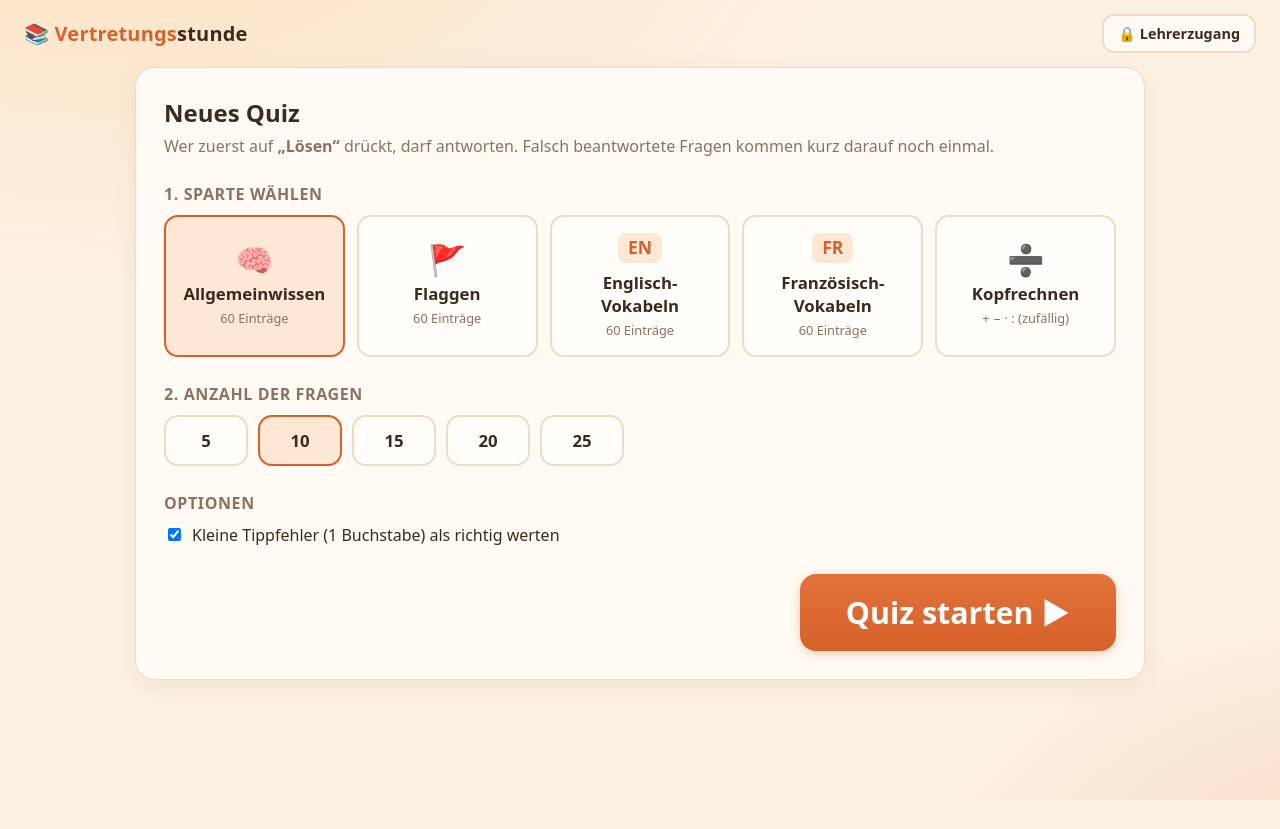
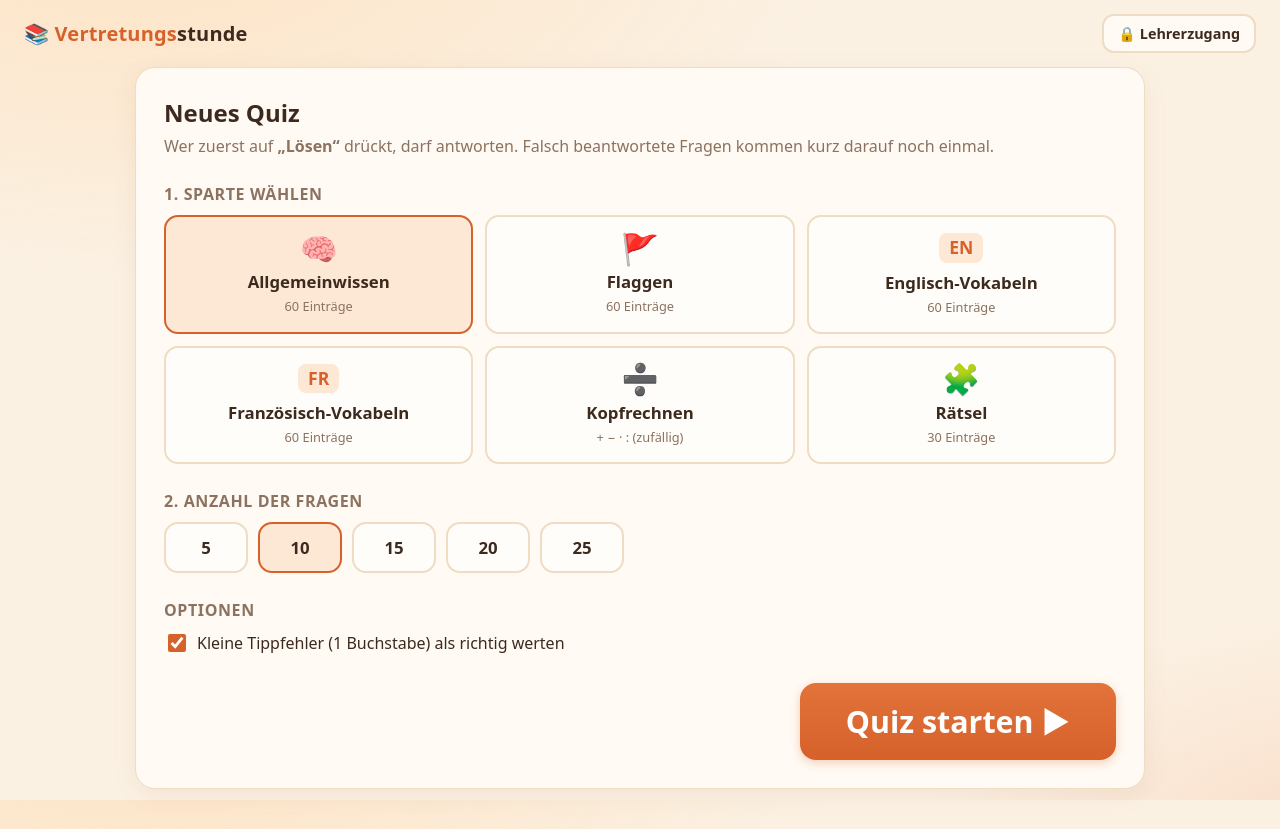
Before and after one commit to wglang78/Vertretungsstunden, a plain HTML site: page index.html in a window 1280 px wide. Before the commit the page ends 800 px from the top, so only its background shows below. Drawn offline with Linux system fonts and the light colour scheme.

Commit message:
Neue Sparte Rätsel (eigene Quizlisten möglich)
Co-Authored-By: Claude Opus 5.5 <noreply@anthropic.com>
Claude-Session: https://claude.ai/code/session_015gGfqpZjyiRjBZ7McWECTH

```diff
--- a/data.js
+++ b/data.js
@@ -123,5 +123,38 @@ const DEFAULT_DATA = {
     ["essen", "manger"], ["trinken", "boire"], ["schlafen", "dormir"], ["Hausaufgaben", "les devoirs"],
     ["Geburtstag", "l'anniversaire"], ["Küche", "la cuisine"], ["Garten", "le jardin"], ["Fluss", "la rivière/le fleuve"],
     ["Berg", "la montagne"], ["Vogel", "l'oiseau"], ["Pferd", "le cheval"], ["Danke", "merci"]
+  ],
+  // Rätsel: Frage ; Antwort (mehrere richtige Antworten mit "/")
+  raetsel: [
+    ["Was hat Zähne, kann aber nicht beißen?", "Kamm"],
+    ["Was wird nasser, je mehr es trocknet?", "Handtuch"],
+    ["Was hat einen Hals, aber keinen Kopf?", "Flasche"],
+    ["Was gehört dir, wird aber von anderen viel öfter benutzt als von dir?", "dein Name/Name"],
+    ["Was hat Zeiger, kann aber nicht zeigen, wohin du gehen sollst?", "Uhr"],
+    ["Je mehr man wegnimmt, desto größer wird es. Was ist das?", "Loch"],
+    ["Was hat ein Auge, kann aber nicht sehen?", "Nadel/Nähnadel"],
+    ["Was kann man fangen, aber nicht werfen?", "Erkältung/Schnupfen"],
+    ["Was ist schwerer: ein Kilo Federn oder ein Kilo Eisen?", "gleich schwer/gleich/beide/beide gleich"],
+    ["Welcher Monat hat 28 Tage?", "alle/jeder/alle Monate/jeder Monat"],
+    ["Was steht mitten in Berlin?", "r/Buchstabe r/das r"],
+    ["Was hat viele Blätter, ist aber kein Baum?", "Buch/Heft"],
+    ["Was geht durchs ganze Land und bewegt sich doch nicht?", "Straße/Weg"],
+    ["Womit beginnt der Tag und endet die Nacht?", "T/Buchstabe T/das T"],
+    ["Was hat vier Beine, kann aber nicht laufen?", "Tisch/Stuhl"],
+    ["Was hat Städte ohne Häuser und Flüsse ohne Wasser?", "Landkarte/Karte/Atlas"],
+    ["Was liegt immer vor dir, und trotzdem kannst du es nicht sehen?", "Zukunft"],
+    ["Was zerbricht schon, wenn man nur seinen Namen sagt?", "Stille/Schweigen/Ruhe"],
+    ["Was hat ein Kopfende und ein Fußende, aber keinen Körper?", "Bett"],
+    ["Welche Zahl wird größer, wenn man sie auf den Kopf stellt?", "6/sechs"],
+    ["Was kommt einmal in jeder Minute, zweimal in jedem Moment, aber nie in tausend Jahren?", "M/Buchstabe M/das M"],
+    ["Wie viele Tiere jeder Art nahm Mose mit auf die Arche?", "keine/null/0/gar keine"],
+    ["Was hat Tasten, aber öffnet keine Tür?", "Klavier/Tastatur/Computer"],
+    ["Was ist voller Löcher und hält trotzdem Wasser?", "Schwamm"],
+    ["Was hat Flügel, kann aber nicht fliegen?", "Windmühle/Mühle"],
+    ["Was reist um die ganze Welt und bleibt doch immer in seiner Ecke?", "Briefmarke"],
+    ["Was läuft ohne Beine und hat ein Bett, in dem es nie schläft?", "Fluss/Bach"],
+    ["Was wird jeden Tag älter, ist aber nie älter als einen Tag?", "Tag/heute/der Tag"],
+    ["Was kann man nicht sehen, aber man hört es, und es antwortet, ohne gefragt zu werden?", "Echo"],
+    ["Was hat einen Rücken, aber keine Arme und keine Beine?", "Buch/Stuhl/Messer"]
   ]
 };
--- a/index.html
+++ b/index.html
@@ -20,7 +20,9 @@
   .hidden{display:none!important}
   h2{margin:0 0 6px}
   h3{margin:26px 0 10px;font-size:1rem;color:var(--muted);text-transform:uppercase;letter-spacing:.6px}
-  .grid{display:grid;grid-template-columns:repeat(auto-fit,minmax(170px,1fr));gap:12px}
+  .grid{display:grid;grid-template-columns:repeat(3,1fr);gap:12px}
+  @media (max-width:640px){.grid{grid-template-columns:repeat(2,1fr)}}
+  input[type=checkbox]{accent-color:var(--accent);width:18px;height:18px}
   .opt{border:2px solid var(--line);border-radius:14px;padding:16px 12px;cursor:pointer;text-align:center;font-size:1.05rem;background:#fffdf9;font-weight:600;color:var(--ink);transition:border-color .15s,background .15s}
   .opt:hover{border-color:#f3b88f}
   .opt .ic{font-size:1.9rem;display:block;margin-bottom:6px;line-height:1}
@@ -263,7 +265,9 @@ const CATS = {
                   format: "Deutsch;Englisch — z. B. <code>Hund;dog</code>" },
   franzoesisch: { name: "Französisch-Vokabeln", icon: "FR", txt: true, lang: "Französisch", editable: true,
                   format: "Deutsch;Französisch — z. B. <code>Hund;le chien</code>" },
-  kopfrechnen:  { name: "Kopfrechnen", icon: "➗", editable: false }
+  kopfrechnen:  { name: "Kopfrechnen", icon: "➗", editable: false },
+  raetsel:      { name: "Rätsel", icon: "🧩", editable: true,
+                  format: "Frage;Antwort — z. B. <code>Was hat Zähne, kann aber nicht beißen?;Kamm</code><br>Optional als 3. Spalte ein Link (z. B. YouTube), der nach der Lösung gezeigt wird: <code>Frage;Antwort;https://…</code>" }
 };
 
 /* ================= Hilfsfunktionen ================= */
@@ -411,9 +415,9 @@ function buildQuestions(){
   } else {
     const items = shuffle(getList(cat).slice()).slice(0, n);
     for(const [left, right, media, mediaTitle] of items){
-      if(cat === "allgemein"){
+      if(cat === "allgemein" || cat === "raetsel"){
         const ans = splitAlt(right);
-        out.push({ label:"Frage:", prompt:left, answers:ans, solution:ans[0], media:media || "", mediaTitle:mediaTitle || "" });
+        out.push({ label: cat === "raetsel" ? "Rätsel:" : "Frage:", prompt:left, answers:ans, solution:ans[0], media:media || "", mediaTitle:mediaTitle || "" });
       } else if(cat === "flaggen"){
         const ans = splitAlt(right);
         out.push({ label:"Welches Land hat diese Flagge?", prompt:"", flag:String(left).trim().toLowerCase(), answers:ans, solution:ans[0] });
```
Also changed, not shown: 1 other file.
